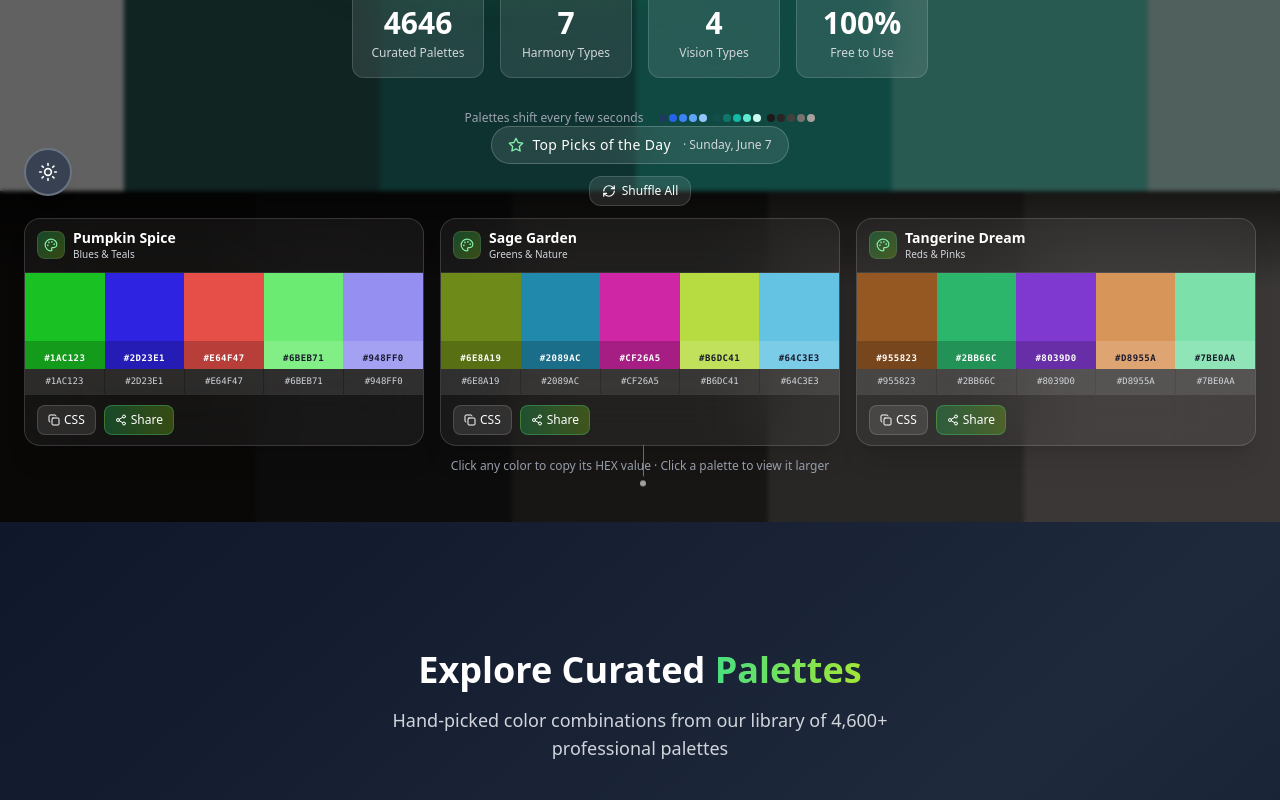
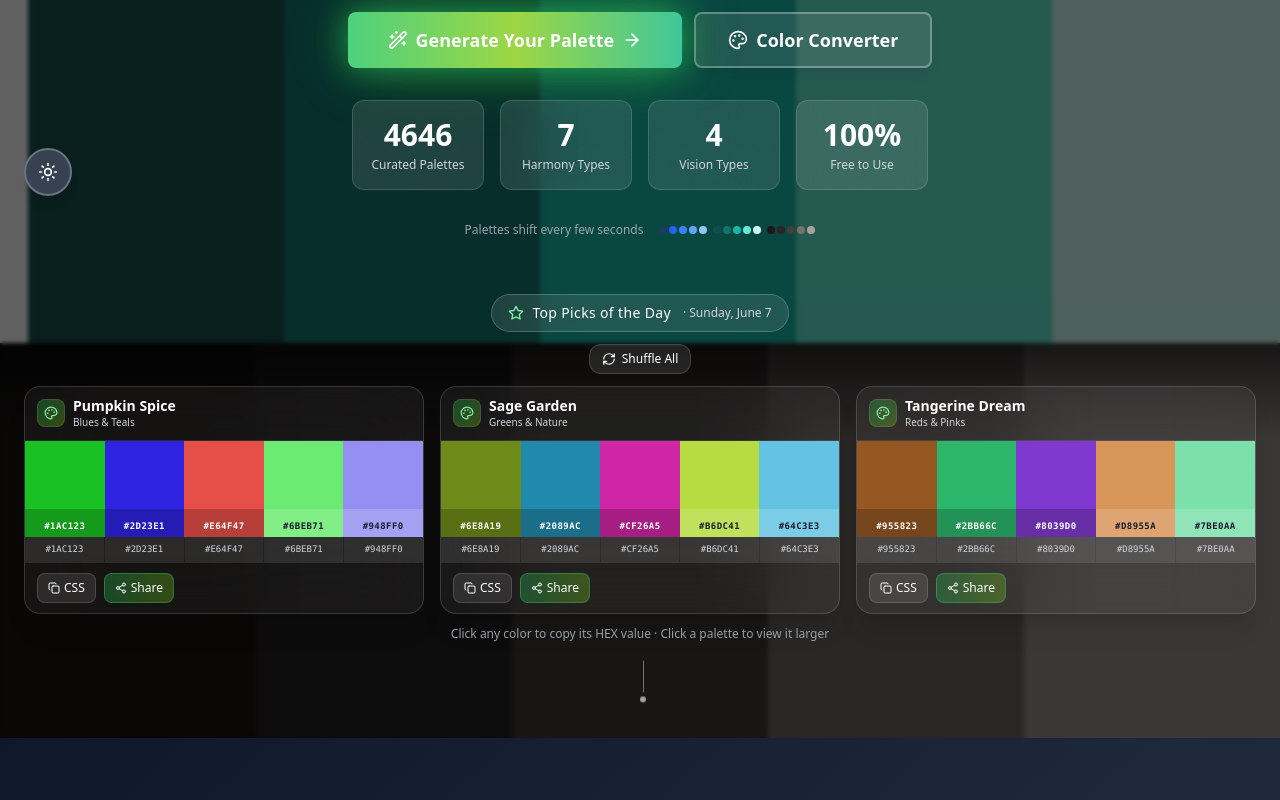
Before and after one commit to josephbatac2/Color-Palette-Generator, a React (Vite) app: page / in a window 1280 px wide. Shown: the part 580-1380 px from the top of the page. Built offline with nearby package versions, Linux system fonts and the light colour scheme.

Commit message:
Fix spacing in hero and Top Picks sections

```diff
--- a/src/components/LandingPage.tsx
+++ b/src/components/LandingPage.tsx
@@ -198,7 +198,7 @@ export const LandingPage: React.FC<LandingPageProps> = ({ onGetStarted }) => {
       </div>
 
       {/* Hero Section with 3 palette bands */}
-      <section className="relative w-full min-h-screen flex flex-col items-center justify-center">
+      <section className="relative w-full min-h-screen flex flex-col items-center justify-start gap-12 pt-28 pb-24">
         {/* Top palette band */}
         <div className="absolute top-0 left-0 right-0 h-[30%]">
           {renderPaletteBand('top', 'left')}
@@ -337,7 +337,7 @@ export const LandingPage: React.FC<LandingPageProps> = ({ onGetStarted }) => {
         </div>
 
         {/* Top Picks of the Day — full-width, matching Explore Curated Palettes */}
-        <div className={`relative z-10 w-full max-w-7xl mx-auto px-6 mb-12 ${isVisible ? 'opacity-100 translate-y-0' : 'opacity-0 translate-y-8'} transition-all duration-1000 delay-300`}>
+        <div className={`relative z-10 w-full max-w-7xl mx-auto px-6 mt-2 mb-0 ${isVisible ? 'opacity-100 translate-y-0' : 'opacity-0 translate-y-8'} transition-all duration-1000 delay-300`}>
           <TopPickOfDay />
         </div>
 
```
